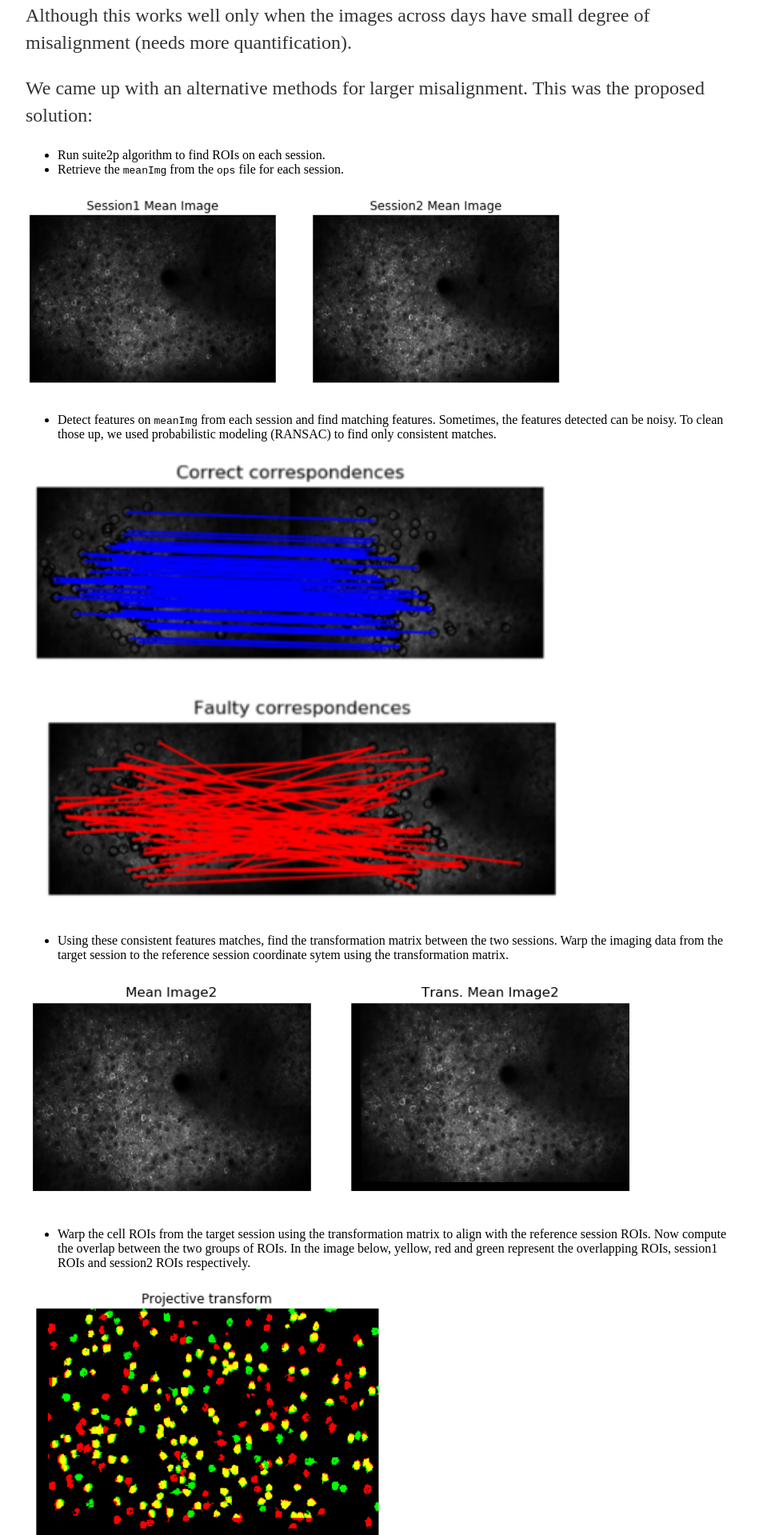
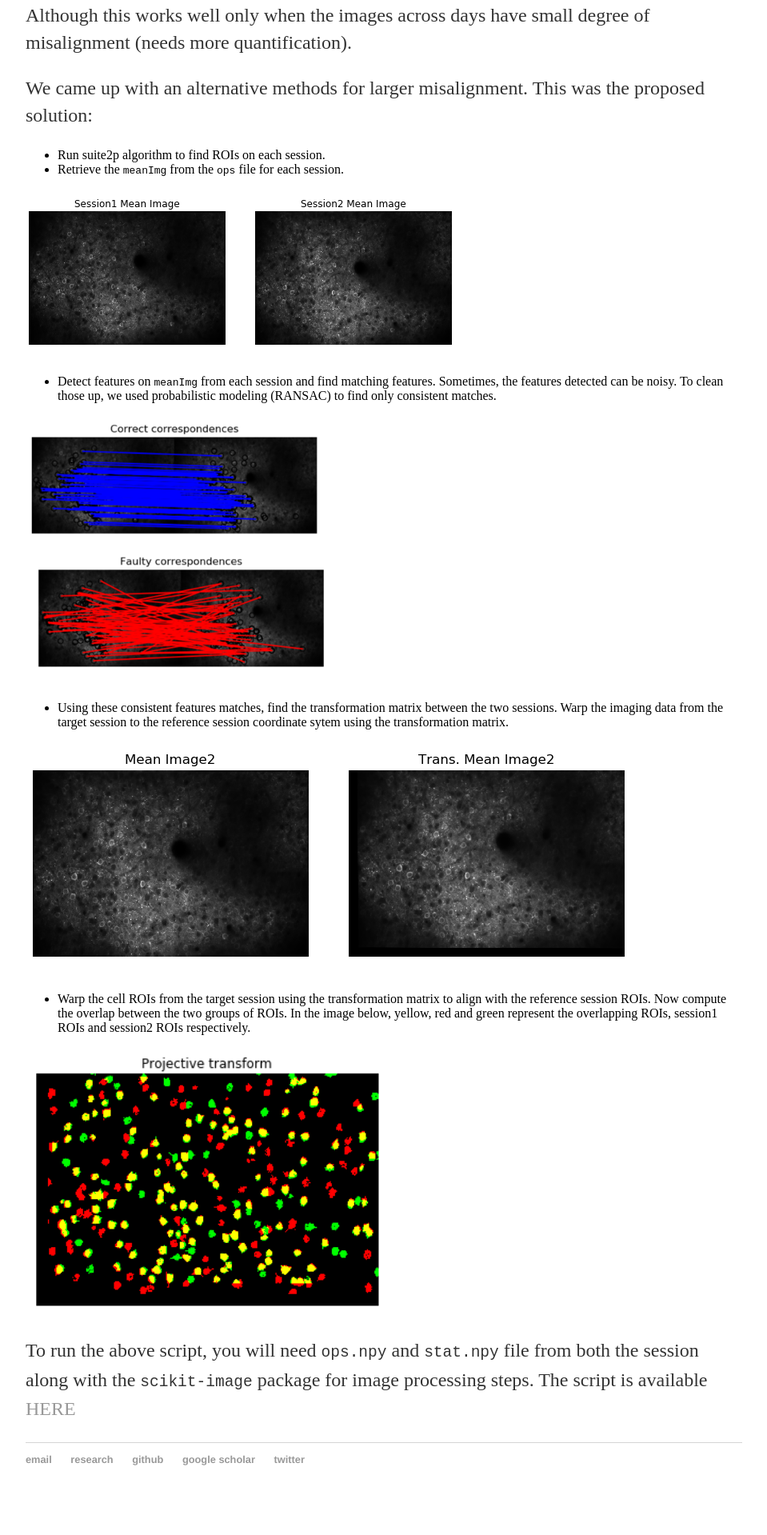
Before and after one commit to rajatsaxena/rajatsaxena.github.io, a Jekyll site: the page built from _posts/2019-08-25-Align-Cell-ROIs-across-days.md, in a window 1280 px wide. Shown: the part 511-2430 px from the top of the page at 80% size, without its empty margins (160-1119 px from the left). Built offline with Jekyll 4.4.1, drawn with Linux system fonts in a browser that asks for light colours; our own code applies the rules of GitHub Pages for plain Markdown files; comment, search, counter and statistics services are not loaded; after the commit the page ends 2403 px from its top, so only the background shows below that.

Commit message:
Update 2019-08-25-Align-Cell-ROIs-across-days.md

```diff
--- a/_posts/2019-08-25-Align-Cell-ROIs-across-days.md
+++ b/_posts/2019-08-25-Align-Cell-ROIs-across-days.md
@@ -10,17 +10,17 @@ We came up with an alternative methods for larger misalignment. This was the pro
 - Run suite2p algorithm to find ROIs on each session.
 - Retrieve the `meanImg` from the `ops` file for each session.
 
-<img src="https://rajatsaxena.github.io//images//meanImages.PNG" width="75%" height="75%">
+<img src="https://rajatsaxena.github.io//images//meanImages.PNG">
 
 - Detect features on `meanImg` from each session and find matching features. Sometimes, the features detected can be noisy. To clean those
 up, we used probabilistic modeling (RANSAC) to find only consistent matches.
 
-<img src="https://rajatsaxena.github.io//images//matches.PNG" width="75%" height="75%">
+<img src="https://rajatsaxena.github.io//images//matches.PNG">
 
 - Using these consistent features matches, find the transformation matrix between the two sessions. Warp the imaging data from the target
 session to the reference session coordinate sytem using the transformation matrix.
 
-<img src="https://rajatsaxena.github.io//images//transformedMeanImgs.PNG" width="85%" height="85%">
+<img src="https://rajatsaxena.github.io//images//transformedMeanImgs.PNG">
 
 - Warp the cell ROIs from the target session using the transformation matrix to align with the reference session ROIs. Now compute the
 overlap between the two groups of ROIs. In the image below, yellow, red and green represent the overlapping ROIs, session1 ROIs and
```
